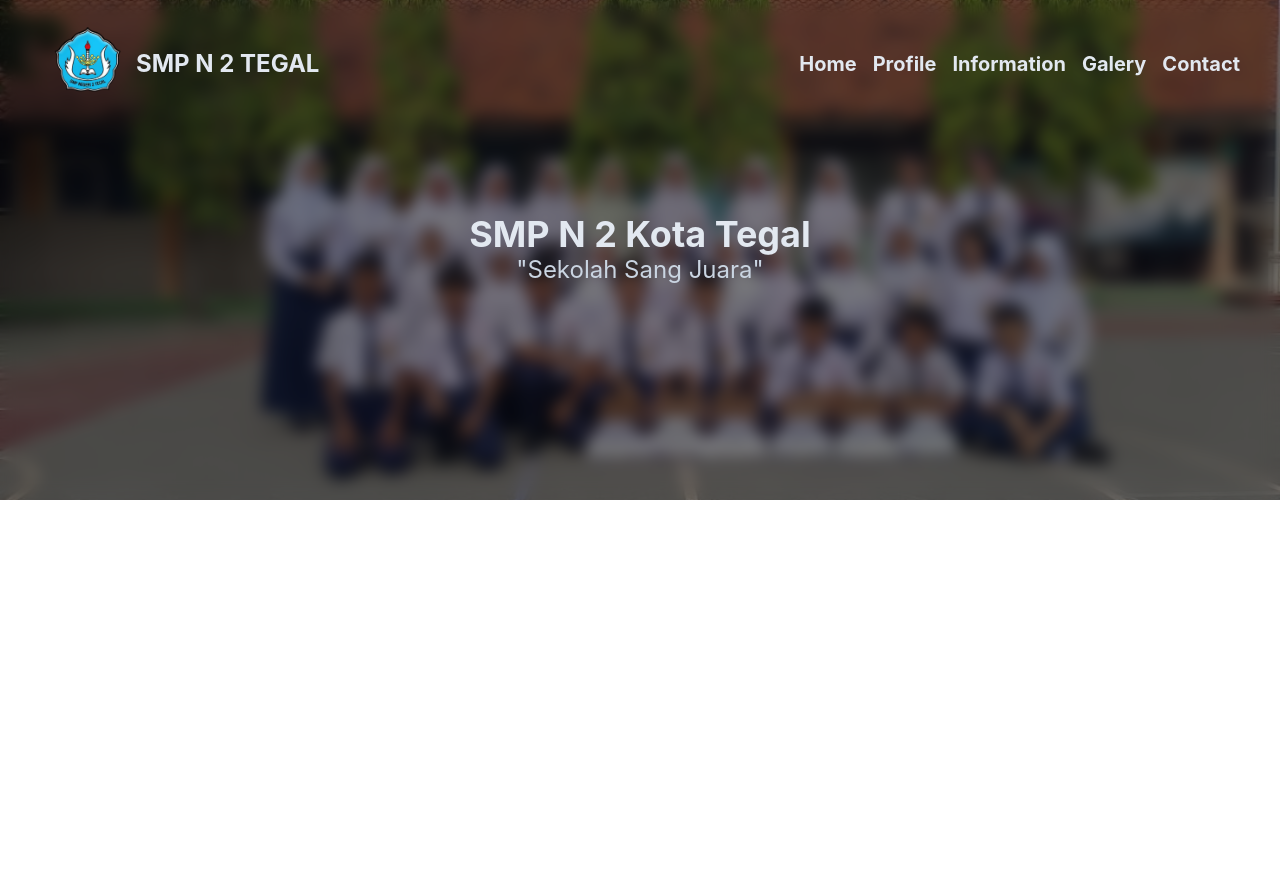
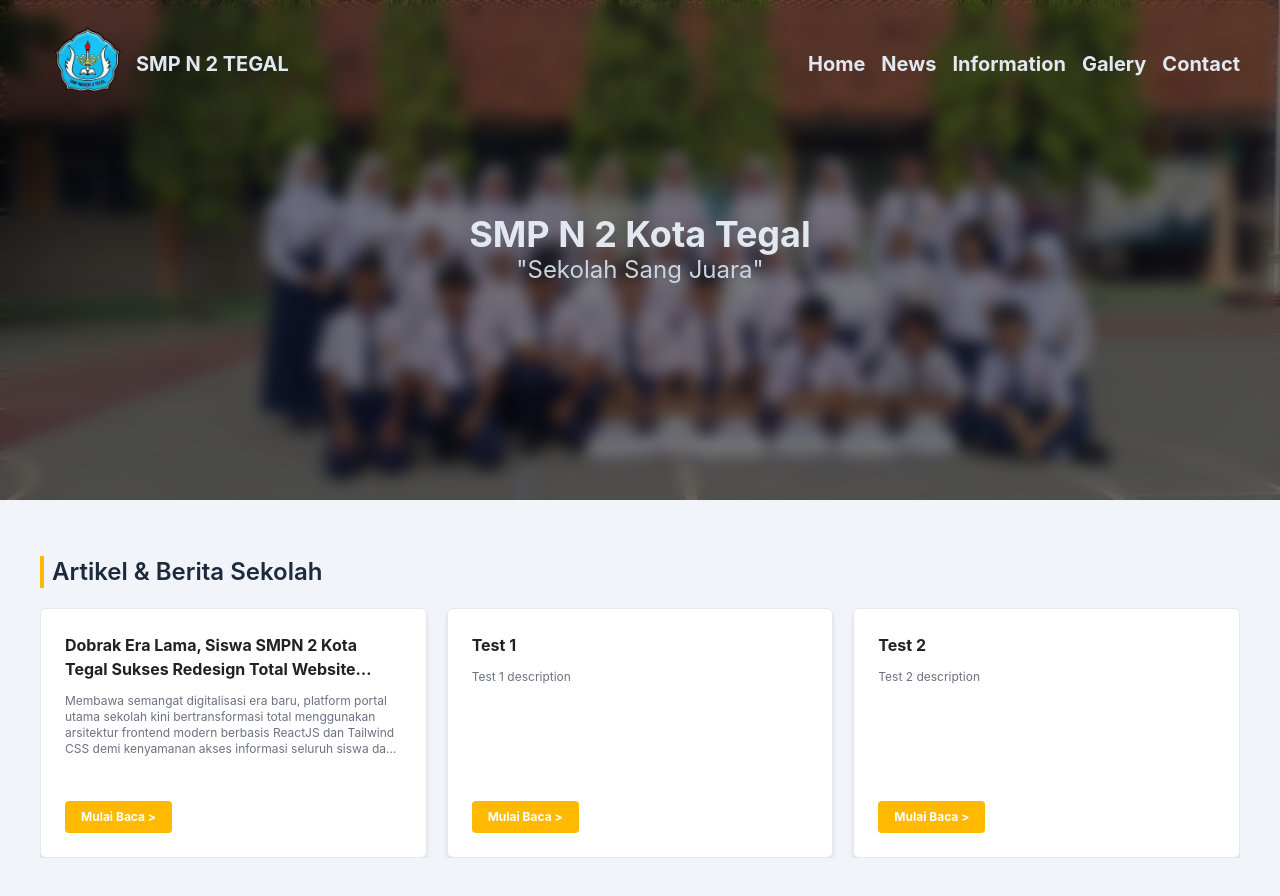
Before and after one commit to Xerra-m/redesign-web-spenda, a React (Vite) app: page / in a window 1280 px wide. Shown: the top 896 px of the page. Before the commit the page ends 800 px from the top, so only its background shows below. Built offline with nearby package versions, Linux system fonts and the light colour scheme.

Commit message:
feat: add news section and component structure

```diff
--- a/package.json
+++ b/package.json
@@ -14,6 +14,7 @@
     "lucide-react": "^1.21.0",
     "react": "^19.2.7",
     "react-dom": "^19.2.7",
+    "swiper": "^14.0.1",
     "tailwindcss": "^4.3.1"
   },
   "devDependencies": {
--- a/src/App.jsx
+++ b/src/App.jsx
@@ -1,6 +1,7 @@
 import { useState } from "react";
 import Navbar from "./components/Navbar";
-import Hero from "./components/Hero";
+import Hero from "./sections/Hero";
+import News from "./sections/News";
 
 function App() {
   return (
@@ -8,6 +9,7 @@
       <Navbar />
       <main>
         <Hero />
+        <News />
       </main>
     </>
   );
--- a/src/components/Navbar.jsx
+++ b/src/components/Navbar.jsx
@@ -7,6 +7,7 @@
   GraduationCap,
   Camera,
   Phone,
+  Newspaper,
 } from "lucide-react";
 
 function Navbar() {
@@ -14,7 +15,7 @@
   const closeSidebar = () => setIsOpen(false);
   const navLinks = [
     { name: "Home", href: "#", icon: House },
-    { name: "Profile", href: "#profile", icon: GraduationCap },
+    { name: "News", href: "#news", icon: Newspaper },
     { name: "Information", href: "#info", icon: Book },
     { name: "Galery", href: "#galery", icon: Camera },
     { name: "Contact", href: "#contact", icon: Phone },
@@ -47,7 +48,7 @@
                 className="w-16 h-16 md:w-24 md:h-24"
               />
               <div className="flex flex-col items-left justify-center">
-                <h1 className="text-xl md:text-2xl font-bold uppercase text-slate-200">
+                <h1 className="text-lg md:text-xl font-bold uppercase text-slate-200">
                   smp n 2 tegal
                 </h1>
               </div>
--- /dev/null
+++ b/src/components/NewsCard.jsx
@@ -0,0 +1,53 @@
+import React, { useRef } from "react";
+import { Swiper, SwiperSlide } from "swiper/react";
+import { Pagination, Autoplay } from "swiper/modules";
+
+import { newsData } from "../data/newsData";
+
+import "swiper/css";
+import "swiper/css/pagination";
+
+function NewsCard() {
+  const swiperRef = useRef(null);
+
+  return (
+    <div className="flex">
+      <Swiper
+        modules={[Pagination, Autoplay]}
+        spaceBetween={16}
+        slidesPerView={1}
+        pagination={{ clickable: true }}
+        autoplay={{ delay: 3000, disableOnInteraction: false }}
+        breakpoints={{ 768: { slidesPerView: 3, spaceBetween: 20 } }}
+        onSwiper={(swiper) => (swiperRef.current = swiper)}
+        className="pb-12"
+      >
+        {newsData.map((news) => (
+          <SwiperSlide key={news.id}>
+            <div
+              className="bg-white border border-gray-200 p-6 flex flex-col justify-between h-[250px] cursor-pointer select-none active:scale-[0.99] transition-transform rounded-md shadow-md mt-5"
+              onMouseEnter={() => swiperRef.current?.autoplay.stop()}
+              onTouchStart={() => swiperRef.current?.autoplay.stop()}
+              onMouseLeave={() => swiperRef.current?.autoplay.start()}
+              onTouchEnd={() => swiperRef.current?.autoplay.start()}
+            >
+              <div>
+                <h3 className="text-base font-bold text-[#222222] line-clamp-2 mb-3">
+                  {news.name}
+                </h3>
+                <p className="text-xs text-gray-500 line-clamp-4">
+                  {news.desc}
+                </p>
+              </div>
+              <button className="w-fit bg-amber-400 text-white text-xs font-bold py-2 px-4 rounded mt-4">
+                Mulai Baca &gt;
+              </button>
+            </div>
+          </SwiperSlide>
+        ))}
+      </Swiper>
+    </div>
+  );
+}
+
+export default NewsCard;
--- /dev/null
+++ b/src/data/newsData.js
@@ -0,0 +1,17 @@
+export const newsData = [
+  {
+    id: 1,
+    name: "Dobrak Era Lama, Siswa SMPN 2 Kota Tegal Sukses Redesign Total Website Sekolah",
+    desc: "Membawa semangat digitalisasi era baru, platform portal utama sekolah kini bertransformasi total menggunakan arsitektur frontend modern berbasis ReactJS dan Tailwind CSS demi kenyamanan akses informasi seluruh siswa dan pengunjung",
+  },
+  {
+    id: 2,
+    name: "Test 1",
+    desc: "Test 1 description",
+  },
+  {
+    id: 3,
+    name: "Test 2",
+    desc: "Test 2 description",
+  },
+];
--- /dev/null
+++ b/src/sections/News.jsx
@@ -0,0 +1,15 @@
+import { Newspaper } from "lucide-react";
+import NewsCard from "../components/NewsCard";
+
+function News() {
+  return (
+    <section className="bg-slate-100 px-5 py-8 md:px-10 md:py-14" id="news">
+      <h1 className="text-slate-800 text-xl md:text-2xl font-semibold border-l-3 md:border-l-4 border-amber-400 px-2">
+        Artikel & Berita Sekolah
+      </h1>
+      <NewsCard />
+    </section>
+  );
+}
+
+export default News;
--- /dev/null
+++ b/src/sections/SchoolProfile.jsx
@@ -0,0 +1,6 @@
+function SchoolProfile() {
+  const schoolHistory = "SMP Negeri 2 Kota Tegal resmi didirikan berdasarkan Surat Keputusan (SK) Pendirian Sekolah tertanggal 1 Agustus 1958 (dengan nomor SK Izin Operasional: 39 SK B 111). Pada awal masa berdirinya, sekolah ini mulai mendidik generasi pertamanya, di mana angkatan kelulusan paling tua yang tercatat secara resmi dalam ikatan alumni berasal dari angkatan tahun 1959. Sejak saat itu, sekolah ini terus berkembang menjadi salah satu sekolah menengah pertama negeri yang diperhitungkan di wilayah Kota Tegal.";
+  return <section className=""></section>;
+}
+
+export default SchoolProfile;
```
Also changed, not shown: src/components/Trending.jsx (deleted), src/sections/Hero.jsx (renamed from src/components/Hero.jsx), 1 other file (tests, documents, lock files or other folders).
